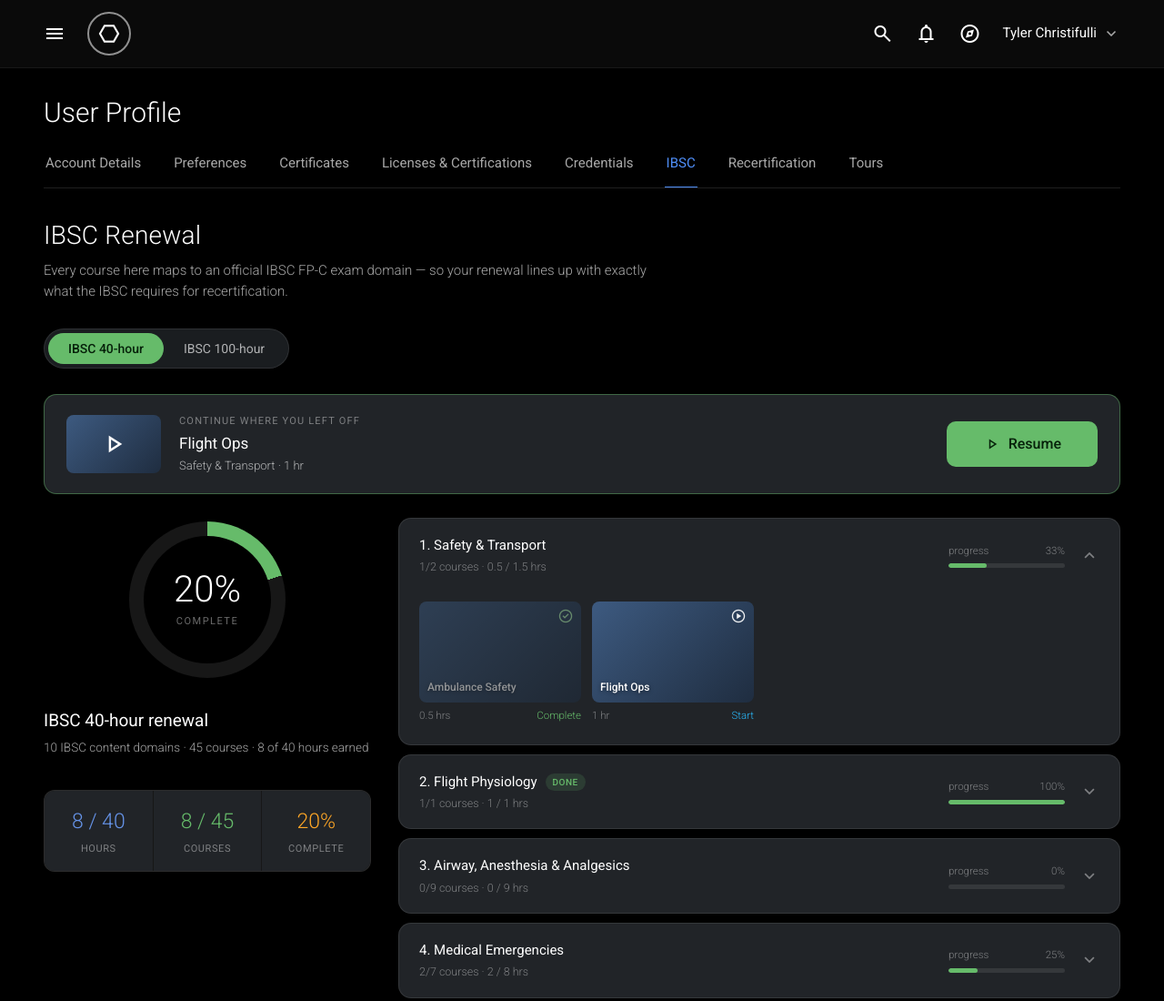
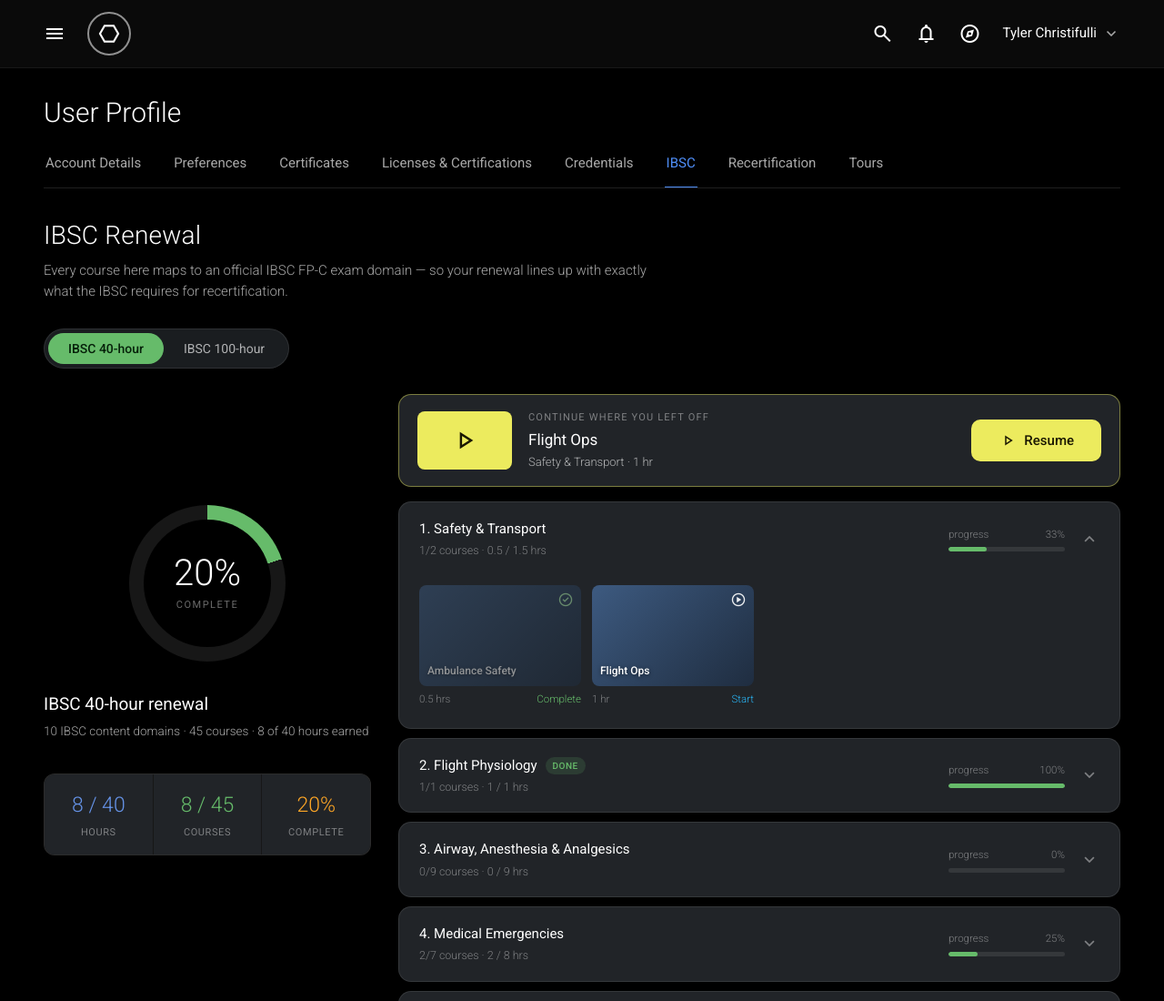
Before and after one commit to TylerChristifulli/Studio-Mock-Up, a plain HTML site: page ibsc-learning-paths.html in a window 1280 px wide. Shown: the top 1100 px of the page at 91% size. Drawn offline with nearby package versions, Linux system fonts and the light colour scheme.

Commit message:
Add files via upload

```diff
--- a/ibsc-learning-paths.html
+++ b/ibsc-learning-paths.html
@@ -31,7 +31,7 @@
   .layout{display:grid;grid-template-columns:360px 1fr;gap:30px;align-items:start;}
   .left-col{position:sticky;top:18px;display:flex;flex-direction:column;gap:16px;}
   .layout .sect{margin-top:0;}
-  @media(max-width:920px){.layout{grid-template-columns:1fr;}.left-col{position:static;}}
+  @media(max-width:920px){.layout{grid-template-columns:1fr;}.left-col{position:static;}.continue{max-width:none;margin-left:0;}}
   .userprofile{font-size:30px;font-weight:300;margin:0 0 20px;}
   .tabs{display:flex;gap:32px;border-bottom:1px solid rgba(255,255,255,0.12);margin:0 0 30px;overflow-x:auto;white-space:nowrap;}
   .tabs span{padding:0 2px 14px;font-size:15px;color:var(--text-2);cursor:pointer;border-bottom:2px solid transparent;margin-bottom:-1px;}
@@ -103,14 +103,14 @@
   .legend span{display:flex;align-items:center;gap:7px;}
   .dot{width:9px;height:9px;border-radius:50%;}
   /* continue banner */
-  .continue{display:flex;align-items:center;gap:20px;background:var(--surface);border:1px solid rgba(102,187,106,0.45);border-radius:14px;padding:20px 24px;margin-bottom:26px;}
+  .continue{display:flex;align-items:center;gap:18px;background:var(--surface);border:1px solid rgba(236,235,94,0.45);border-radius:14px;padding:16px 20px;margin:0 0 16px auto;max-width:calc(100% - 390px);}
   .cposter{width:104px;height:64px;border-radius:8px;flex-shrink:0;position:relative;overflow:hidden;}
-  .cposter .material-icons{position:absolute;top:50%;left:50%;transform:translate(-50%,-50%);font-size:32px;color:#fff;}
+  .cposter .material-icons{position:absolute;top:50%;left:50%;transform:translate(-50%,-50%);font-size:32px;color:#1a1700;}
   .cinfo{flex:1;min-width:0;}
   .clabel{font-size:11px;letter-spacing:1.2px;color:var(--text-3);text-transform:uppercase;}
   .ctitle{font-size:17px;font-weight:400;margin:3px 0 2px;}
   .cdom{font-size:13px;color:var(--text-2);font-weight:300;}
-  .cbtn{background:var(--green);color:#06210a;border:none;border-radius:10px;padding:15px 40px;font-family:inherit;font-size:16px;font-weight:500;cursor:pointer;white-space:nowrap;display:flex;align-items:center;gap:8px;}
+  .cbtn{background:#eceb5e;color:#1a1700;border:none;border-radius:10px;padding:13px 30px;font-family:inherit;font-size:15px;font-weight:500;cursor:pointer;white-space:nowrap;display:flex;align-items:center;gap:8px;}
   .cbtn:hover{filter:brightness(1.08);}
   /* poster shelf */
   .shelf{display:grid;grid-template-columns:repeat(auto-fill,minmax(150px,1fr));gap:12px;padding:8px 0 14px;}
@@ -315,7 +315,7 @@
     const col=COLORS[activeTok]||["#444","#222"];
     contBanner.innerHTML=`
       <div class="continue">
-        <div class="cposter" style="background:linear-gradient(135deg,${col[0]},${col[1]})"><span class="material-icons">play_arrow</span></div>
+        <div class="cposter" style="background:#eceb5e"><span class="material-icons">play_arrow</span></div>
         <div class="cinfo">
           <div class="clabel">Continue where you left off</div>
           <div class="ctitle">${nextCourse.t}</div>
```
Also changed, not shown: index.html (+5 -5 lines).
